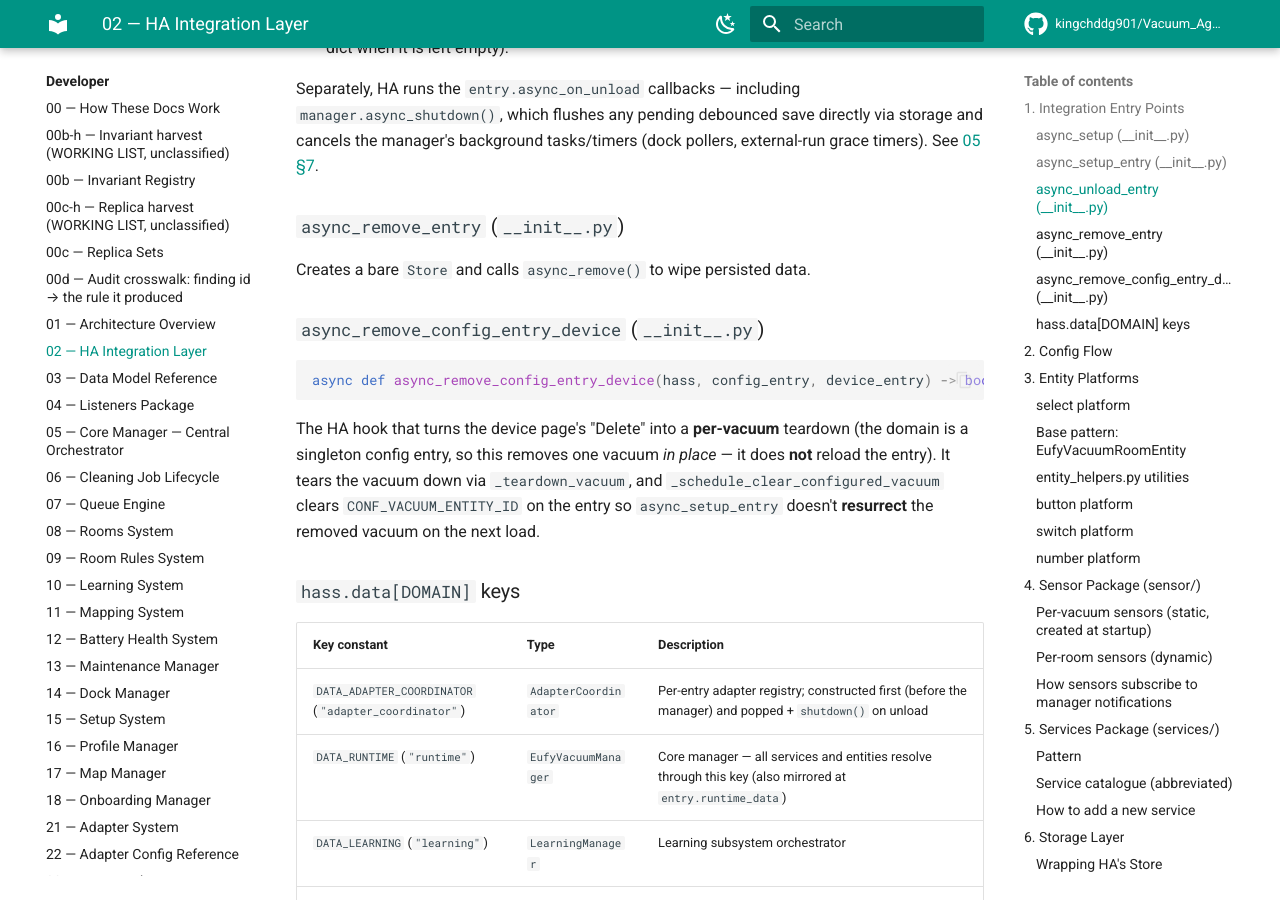
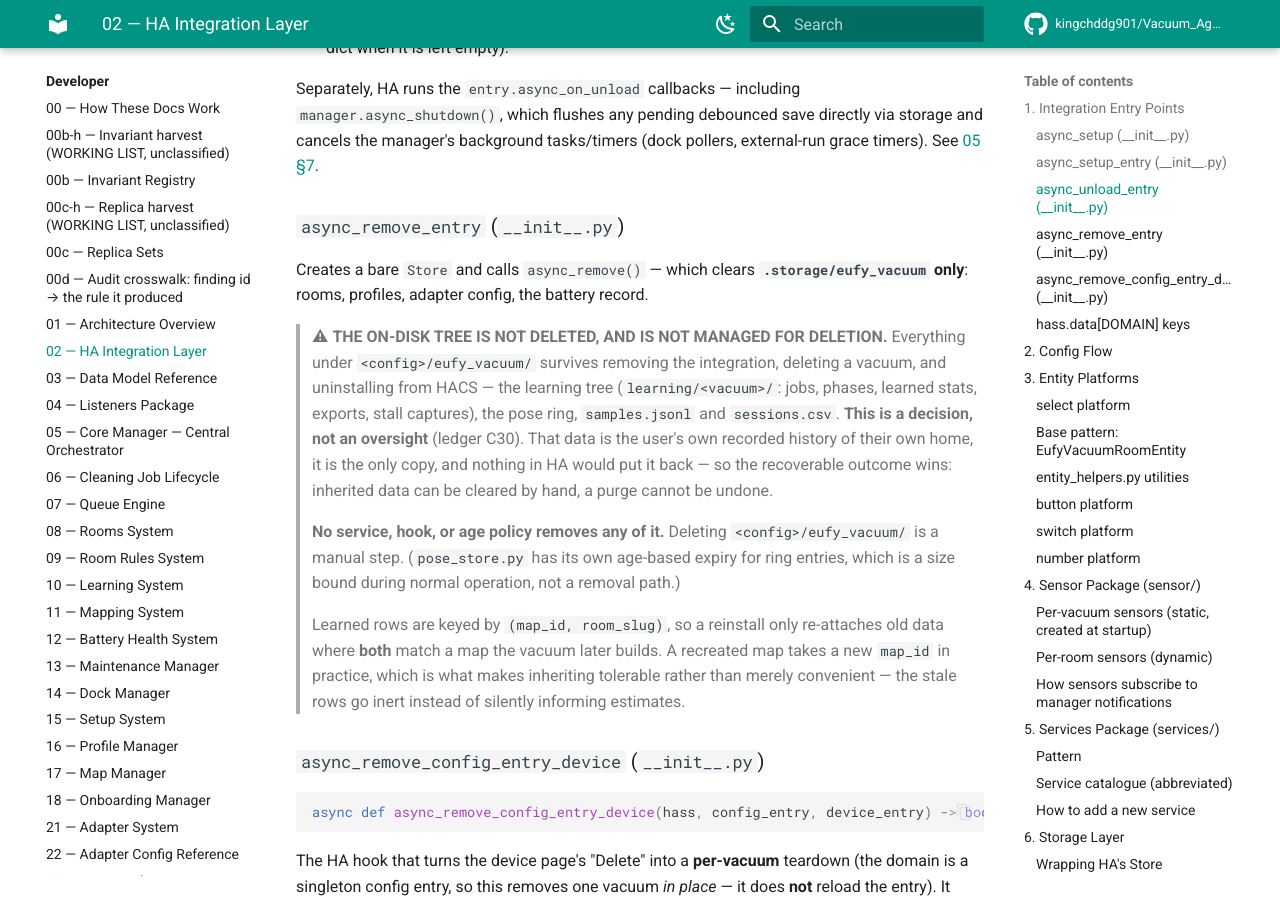
Before and after one commit to kingchddg901/Vacuum_Agent, an MkDocs documentation site: the page built from docs/dev/02-ha-integration.md, in a window 1280 px wide and 900 px high, scrolled down 3743 px. Built offline with MkDocs 1.6.1 and Material for MkDocs 9.7.7, drawn with Linux system fonts in a browser that asks for light colours; comment, search, counter and statistics services are not loaded.

Commit message:
docs: the on-disk tree is NOT managed for deletion — C30 ruled, no purge
Chris's ruling 2026-08-22. Documentation only; no behaviour change.

`async_remove_entry` clears `.storage/eufy_vacuum` and nothing else. Everything
under `<config>/eufy_vacuum/` survives removing the integration, deleting a
vacuum, and uninstalling from HACS — the learning tree, the pose ring, stall
captures, the job archive, samples.jsonl and sessions.csv. 1.9 MB across four
directories on the live box.

NO PURGE, and it is not a gap waiting for a fix: that data is the user's own
recorded history of their own home, it is the only copy, and nothing in HA would
put it back. Removing an integration is not obviously a request to destroy it, so
the recoverable outcome wins — inherited data can be cleared by hand, a purge
cannot be undone. Deleting the directory is a documented manual step.

WHAT MADE IT SAFE TO RULE was the inherit-on-reinstall question, and the answer
is in the keying: learned rows carry `(map_id, room_slug)`, so old data only
re-attaches where BOTH match a map the vacuum later builds. A recreated map takes
a new map_id in practice, so stale rows go INERT rather than silently informing
estimates — verified against the live store, where every row in ivy's
room_stats.json is map-scoped.

⚠ THE DOCSTRING WAS WRONG UNDER EITHER RULING, and that is the part that was
actually a defect. It said "Clear persistent storage when the entry is deleted"
while clearing one of two persistence layers — the same shape this campaign keeps
finding: the function exists, so it reads as complete. Both layers are now named,
at the site and in 02-ha-integration.md.

The ledger entry's own framing was too narrow as well: it says "nothing ever
deletes a stall capture", and the stall PNG is one file in a tree that survives
by the same omission. Ruling it per-PNG would have had to be re-made four more
times.

Ledger row -> [ACCEPTED]. NEEDS-RULING drops to 1 (D36).

Verified: 4484 passed, 2 skipped.

Co-Authored-By: Claude Opus 5 <noreply@anthropic.com>

```diff
--- a/docs/dev/02-ha-integration.md
+++ b/docs/dev/02-ha-integration.md
@@ -157,7 +157,26 @@ external-run grace timers). See [05 §7](05-core-manager.md).
 
 ### `async_remove_entry` (`__init__.py`)
 
-Creates a bare `Store` and calls `async_remove()` to wipe persisted data.
+Creates a bare `Store` and calls `async_remove()` — which clears **`.storage/eufy_vacuum`
+only**: rooms, profiles, adapter config, the battery record.
+
+> ⚠ **THE ON-DISK TREE IS NOT DELETED, AND IS NOT MANAGED FOR DELETION.** Everything under
+> `<config>/eufy_vacuum/` survives removing the integration, deleting a vacuum, and
+> uninstalling from HACS — the learning tree (`learning/<vacuum>/`: jobs, phases, learned
+> stats, exports, stall captures), the pose ring, `samples.jsonl` and `sessions.csv`.
+> **This is a decision, not an oversight** (ledger C30). That data is the user's own
+> recorded history of their own home, it is the only copy, and nothing in HA would put it
+> back — so the recoverable outcome wins: inherited data can be cleared by hand, a purge
+> cannot be undone.
+>
+> **No service, hook, or age policy removes any of it.** Deleting `<config>/eufy_vacuum/`
+> is a manual step. (`pose_store.py` has its own age-based expiry for ring entries, which
+> is a size bound during normal operation, not a removal path.)
+>
+> Learned rows are keyed by `(map_id, room_slug)`, so a reinstall only re-attaches old
+> data where **both** match a map the vacuum later builds. A recreated map takes a new
+> `map_id` in practice, which is what makes inheriting tolerable rather than merely
+> convenient — the stale rows go inert instead of silently informing estimates.
 
 ### `async_remove_config_entry_device` (`__init__.py`)
 
```
Also changed, not shown: .claude/notes/LEDGER-defects-code-vs-doc.md (+15 -4 lines), 1 other file.
